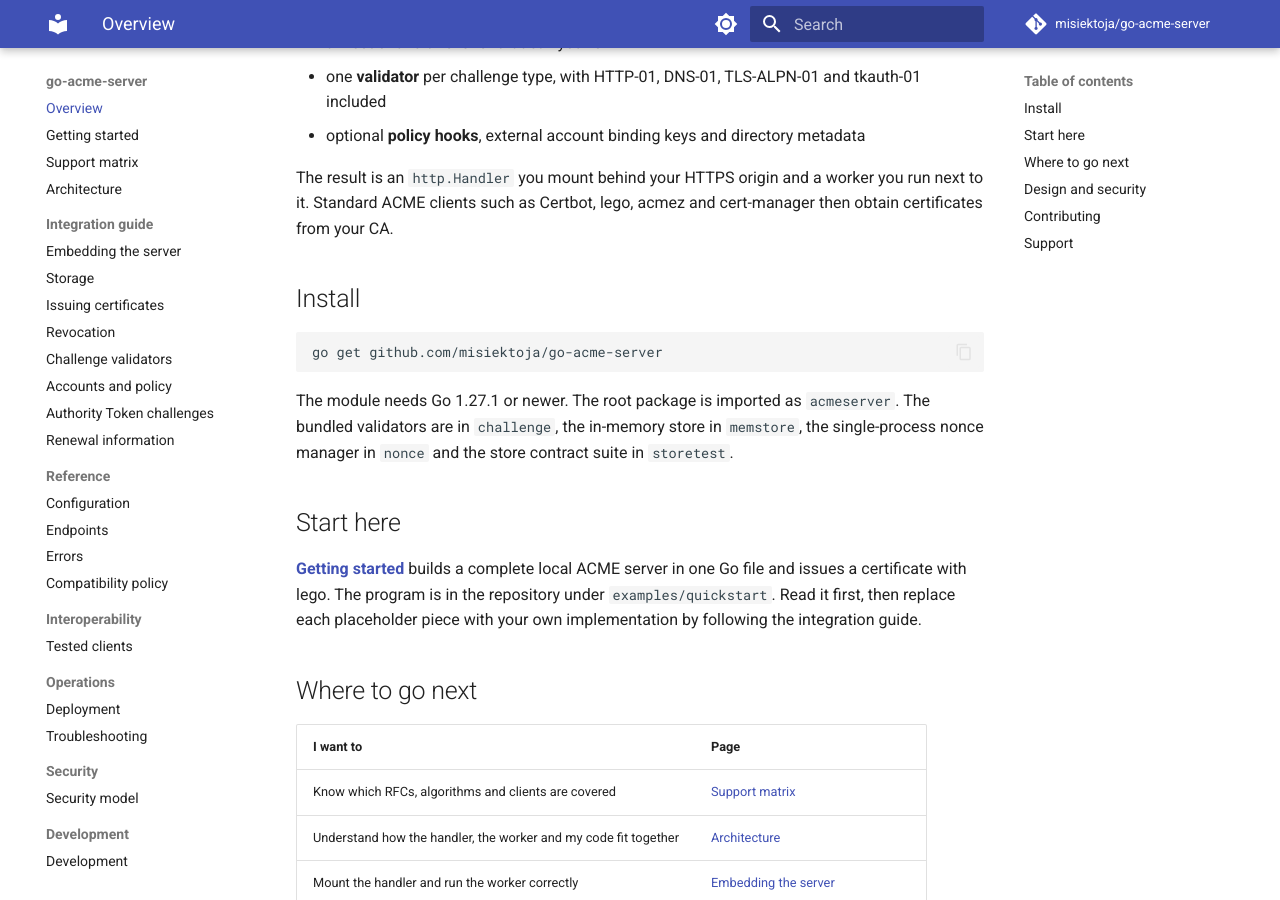
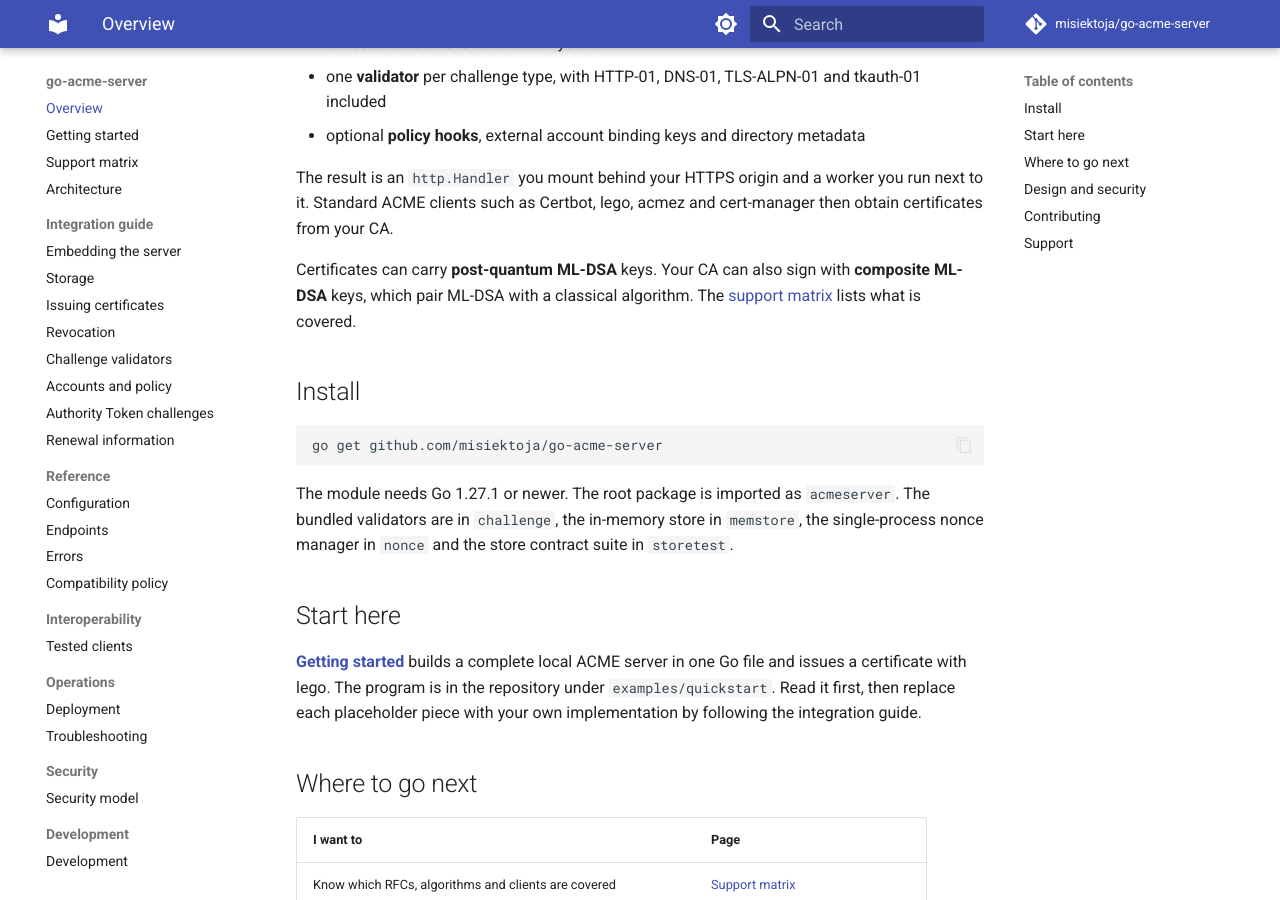
Before and after one commit to misiektoja/go-acme-server, an MkDocs documentation site: the page built from docs/index.md, in a window 1280 px wide and 900 px high, scrolled down 361 px. Built offline with MkDocs 1.6.1 and Material for MkDocs 9.7.7, drawn with Linux system fonts in a browser that asks for light colours; comment, search, counter and statistics services are not loaded.

Commit message:
docs: mention ML-DSA and composite ML-DSA support in the overview

```diff
--- a/docs/index.md
+++ b/docs/index.md
@@ -21,6 +21,10 @@ between deployments through Go interfaces:
 
 The result is an `http.Handler` you mount behind your HTTPS origin and a worker you run next to it.
 Standard ACME clients such as Certbot, lego, acmez and cert-manager then obtain certificates from your CA.
+
+Certificates can carry **post-quantum ML-DSA** keys. Your CA can also sign with **composite ML-DSA**
+keys, which pair ML-DSA with a classical algorithm. The [support matrix](support-matrix.md) lists
+what is covered.
 
 ## Install
 
```
Also changed, not shown: README.md (+5 -0 lines).
